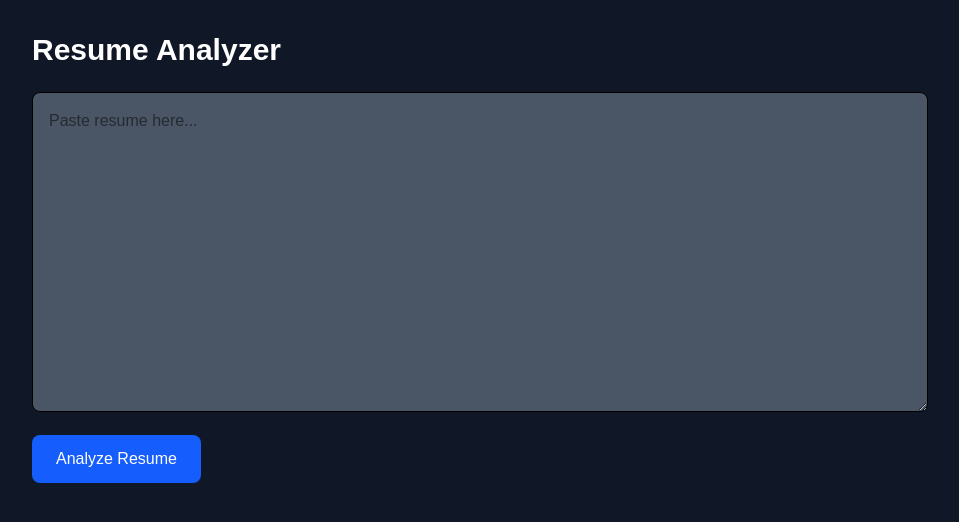
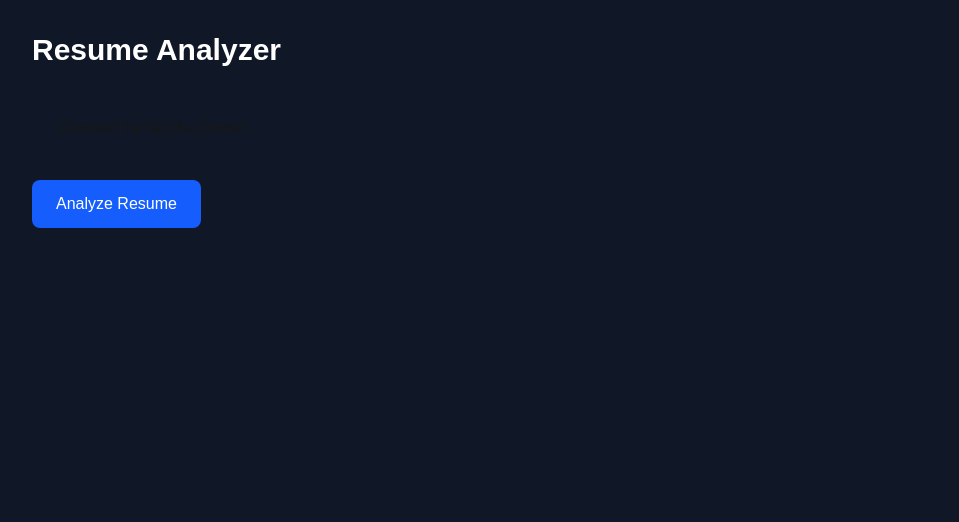
Before and after one commit to rishu1822rishabh/campusHelper, a Next.js app: page /resume in a window 1280 px wide. Shown: the top 522 px of the page, without its empty margins (160-1119 px from the left). Built offline with nearby package versions, Linux system fonts and the light colour scheme; no server answers.

Commit message:
resume analyser added

```diff
--- a/package.json
+++ b/package.json
@@ -34,6 +34,7 @@
     "lucide-react": "^1.17.0",
     "next": "16.2.7",
     "nodemailer": "^8.0.11",
+    "pdf-parse": "^1.1.1",
     "pg": "^8.21.0",
     "prisma": "^7.8.0",
     "react": "19.2.4",
@@ -46,6 +47,7 @@
     "@types/jsonwebtoken": "^9.0.10",
     "@types/node": "^20",
     "@types/nodemailer": "^8.0.1",
+    "@types/pdf-parse": "^1.1.5",
     "@types/react": "^19",
     "@types/react-dom": "^19",
     "babel-plugin-react-compiler": "1.0.0",
--- /dev/null
+++ b/src/app/api/getresumedata/route.ts
@@ -0,0 +1,33 @@
+import pdfParse from "pdf-parse";
+
+export async function POST(req: Request) {
+    try {
+        const formData = await req.formData();
+        const file = formData.get("resume") as File;
+
+        if (!file) {
+            return Response.json(
+                { message: "No file uploaded" },
+                { status: 400 }
+            );
+        }
+
+        const buffer = Buffer.from(
+            await file.arrayBuffer()
+        );
+
+        const data = await pdfParse(buffer);
+
+        return Response.json({
+            text: data.text,
+        });
+    } catch (error) {
+        return Response.json(
+            {
+                message: "Failed to extract PDF text",
+                error: String(error),
+            },
+            { status: 500 }
+        );
+    }
+}
--- a/src/app/resume/page.tsx
+++ b/src/app/resume/page.tsx
@@ -6,10 +6,29 @@ import ReactMarkdown from "react-markdown";
 
 
 export default function ResumeAnalyzerPage() {
-    const [resumeContent, setResumeContent] = useState("");
     const [analysis, setAnalysis] = useState("");
     const [loading, setLoading] = useState(false);
     const [error, setError] = useState("");
+    const [resumeContent,setResumeContent]=useState("");
+    const handleUpload = async (
+        e: React.ChangeEvent<HTMLInputElement>
+    ) => {
+        const file = e.target.files?.[0];
+
+        if (!file) return;
+
+        const formData = new FormData();
+        formData.append("resume", file);
+
+        const res = await fetch("/api/getresumedata", {
+            method: "POST",
+            body: formData,
+        });
+
+        const data = await res.json();
+
+        setResumeContent(data.text);
+    };
 
     const handleSubmit = async (
         e: React.FormEvent<HTMLFormElement>
@@ -32,7 +51,7 @@ export default function ResumeAnalyzerPage() {
 
 
             setAnalysis(
-                data.analysis||
+                data.analysis ||
                 JSON.stringify(data, null, 2)
             );
         } catch (error) {
@@ -57,14 +76,20 @@ export default function ResumeAnalyzerPage() {
                     onSubmit={handleSubmit}
                     className="space-y-4"
                 >
-                    <textarea
-                        value={resumeContent}
-                        onChange={(e) =>
-                            setResumeContent(e.target.value)
-                        }
-                        placeholder="Paste resume here..."
-                        className="w-full h-80 p-4 rounded-lg border text-black bg-gray-600"
-                    />
+                    <div className="p-6">
+                        <input
+                            type="file"
+                            accept=".pdf"
+                            onChange={handleUpload}
+                        />
+                        {resumeContent && (
+                            <textarea
+                                value={resumeContent}
+                                readOnly
+                                className="w-full h-64 p-4 bg-gray-800 text-white rounded"
+                            />
+                        )}
+                        </div>
 
                     <button
                         type="submit"
```
Also changed, not shown: 1 other file (tests, documents, lock files or other folders).
